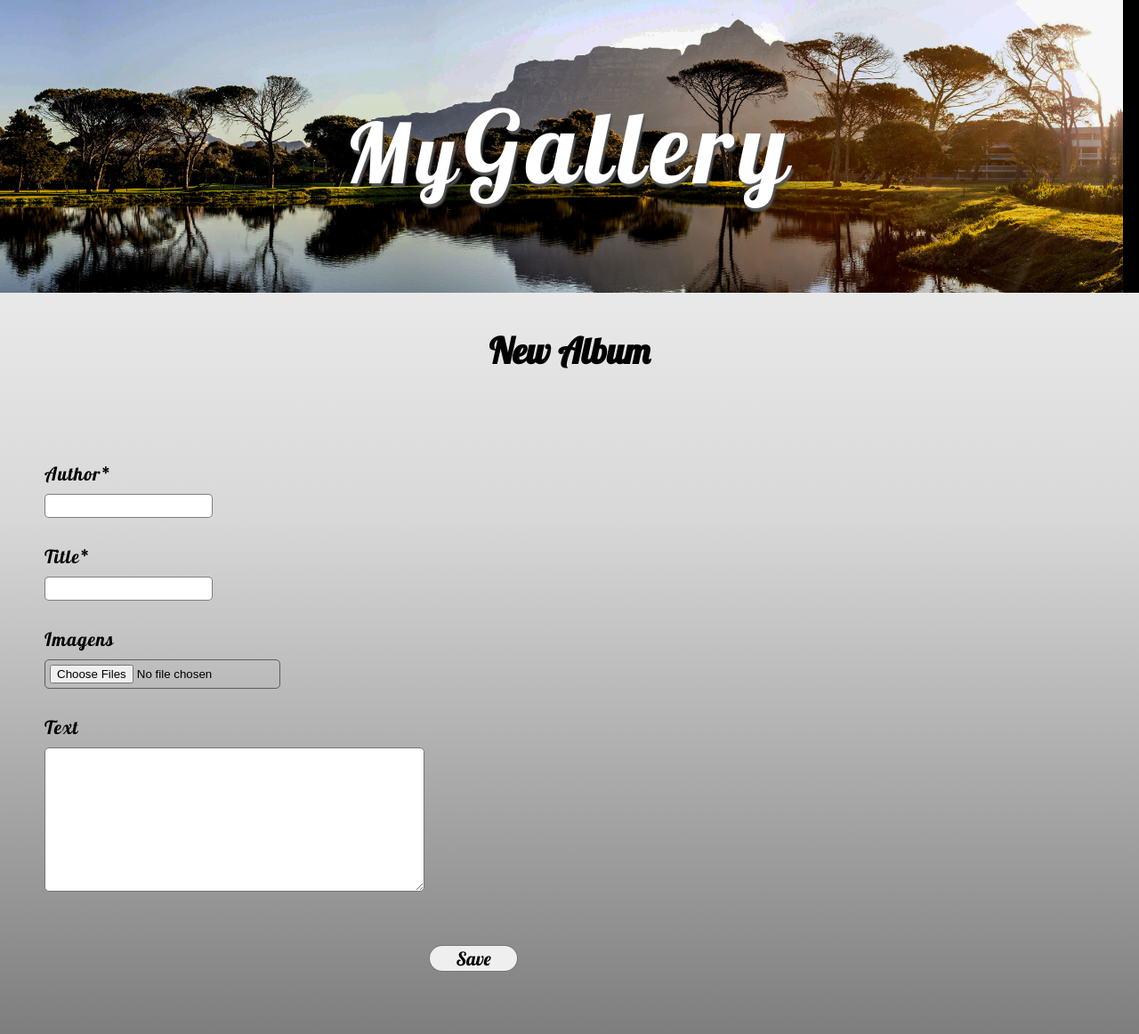
After one commit to DeivisonCs/ProjectDjango, a Django app: page /Gallery/New_Album in a window 1280 px wide. The commit adds this page. Shown: the whole page at 89% size. Run offline with Django 3.2, Linux system fonts and the light colour scheme.

Commit message:
Página de Adicionar Posts

```diff
--- /dev/null
+++ b/Gallery/static/css/new_album.css
@@ -0,0 +1,104 @@
+body {
+    height: fit-content;
+    padding-bottom: 40px;
+    /* background-color: #fff; */
+    background-image: linear-gradient(to top, rgba(54, 54, 54, 0.644), #d8d8d8, rgb(255, 255, 255));
+}
+
+.must_fill::after {
+    content: '*';
+}
+
+.img_on_bg {
+    background-attachment: fixed;
+    /* opacity: .8; */
+}
+
+::-webkit-scrollbar {
+    display: none;
+}
+
+h2 {
+    font-size: 2.5em;
+    text-align: center;
+    margin-top: 40px;
+}
+
+header {
+    display: flex;
+    align-items: center;
+    justify-content: center;
+    background-image: url(../imgs/7.1.jpg);
+    background-size: contain;
+    background-repeat: no-repeat;
+    /* opacity: .9; */
+    height: 25.7vw;
+    background-color: #000;
+}
+
+header h1 {
+    letter-spacing: 7px;
+    font-size: 7em;
+    font-weight: 400;
+    color: #fff;
+    text-shadow: 2px 4px 2px rgb(85, 85, 85);
+}
+
+header h1 .small {
+    font-size: .4em;
+    color: white;
+}
+
+@media screen and (max-width: 820px){
+    header h1 {
+        font-size: 50px;
+    }
+}
+
+main {
+    height: 100%;
+    padding-top: 50px;
+}
+
+main form {
+    font-size: 1.3em;
+    letter-spacing: 1px;
+    display: flex;
+    align-items: flex-start;
+    justify-content: center;
+    flex-direction: column;
+    gap: 10px;
+    min-height: fit-content;
+    width: 80%;
+    padding: 30px;
+    margin-left: 20px;
+}
+
+main form label {
+    margin-top: 20px;
+}
+
+main form input, textarea {
+    font-family: Arial, Helvetica, sans-serif;
+    padding: 5px;
+}
+
+main form textarea {
+    border-radius: 5px;
+    max-width: 90%;
+}
+
+main form input, button {
+    max-width: 90%;
+    border-radius: 5px;
+    border: solid 1px rgba(0, 0, 0, 0.507);
+}
+
+main form button {
+    font-size: 1em;
+    align-self: center;
+    margin-top: 50px;
+    height: 30px;
+    width: 100px;
+    border-radius: 20px;
+}
--- a/Gallery/templates/album.html
+++ b/Gallery/templates/album.html
@@ -55,7 +55,7 @@
 
         images.addEventListener('click', (e) => {
 
-            if(e.target.closest('.image').id){
+            if(e.target.closest('.image')){
                 const url = e.target.closest('.image').id;
                 image_view.style.display = "block";
 
--- a/Gallery/templates/index.html
+++ b/Gallery/templates/index.html
@@ -21,6 +21,9 @@
     <header class="img_on_bg">
         <h1><span class="small">My</span>Gallery</h1>
     </header>
+    <nav class="main_nav">
+        <a href="{% url 'new_album' %}">New Album <span class="glyphicon glyphicon-plus"></span></a>
+    </nav>
 
     <main id="main_content">
         {% block content %}
--- /dev/null
+++ b/Gallery/templates/new_album.html
@@ -0,0 +1,44 @@
+{% load static %}
+<!DOCTYPE html>
+<html lang="pt-br">
+<head>
+    <meta charset="UTF-8">
+    <meta name="viewport" content="width=device-width, initial-scale=1.0">
+     <!-- Fontes -->
+     <link href="//fonts.googleapis.com/css?family=Lobster&subset=latin,latin-ext" rel="stylesheet" type="text/css">
+     <link rel="stylesheet" href="https://fonts.googleapis.com/css2?family=Material+Symbols+Outlined:opsz,wght,FILL,GRAD@24,400,0,0" />
+      <!-- Css -->
+     <link rel="stylesheet" href="{% static 'css/global.css' %}">
+     <link rel="stylesheet" href="{% static 'css/new_album.css' %}">
+
+    <title>New Album</title>
+</head>
+<body>
+    <header class="img_on_bg">
+        <h1><small>My</small>Gallery</h1>
+    </header>
+
+    <h2>New Album</h2>
+
+    <main>
+        {% block content %}
+        <form method="post" enctype="multipart/form-data"> {% csrf_token %}
+            <label class="must_fill">Author</label>
+            <input type="text" name="author" autocomplete="off" required>
+
+            <label class="must_fill">Title</label>
+            <input type="text" name="title" autocomplete="off" required>
+
+            <label>Imagens</label>
+            <input type="file" name="imgs" multiple required>
+
+            <label>Text</label>
+            <textarea name="text" cols="50" rows="10"></textarea>
+
+            <button type="submit">Save</button>
+        </form>
+        {% endblock %}
+    </main>
+
+</body>
+</html>
--- a/Gallery/urls.py
+++ b/Gallery/urls.py
@@ -3,5 +3,6 @@ from . import views
 
 urlpatterns = [
     path('', views.gallery_posts, name='gallery_posts'),
-    path('album/', views.view_album, name='view_album'),
+    path('/album/', views.view_album, name='view_album'),
+    path('Gallery/New_Album', views.new_album, name='new_album'),
 ]
--- a/Gallery/views.py
+++ b/Gallery/views.py
@@ -1,10 +1,35 @@
-from django.shortcuts import render, get_object_or_404
+from django.shortcuts import render, redirect, get_object_or_404
 from .models import Post, Img_Files
+from django.utils import timezone
 
 def gallery_posts(request):
     All_Posts = Post.objects.all()
     return render(request, 'index.html', {'Posts': All_Posts})
 
+
 def view_album(request, pk):
     album = get_object_or_404(Post, pk=pk)
+
     return render(request, 'album.html', {'album':album} )
+
+
+def new_album(request):
+    if request.method == "POST":
+        new_post = Post.objects.create(
+            author = request.POST['author'],
+            title = request.POST['title'],
+            text = request.POST['text'],
+            created_date = timezone.now()
+        )
+
+        imagens = request.FILES.getlist('imgs')
+        for img in imagens:
+            img_file = Img_Files.objects.create(img=img)
+            new_post.posted_imgs.add(img_file)
+
+        new_post.save()
+
+        return redirect('view_album', pk=new_post.pk)
+
+    else:
+        return render (request, 'new_album.html')
```
Also changed, not shown: Gallery/static/css/Gallery.css (+34 -4 lines), db.sqlite3.
